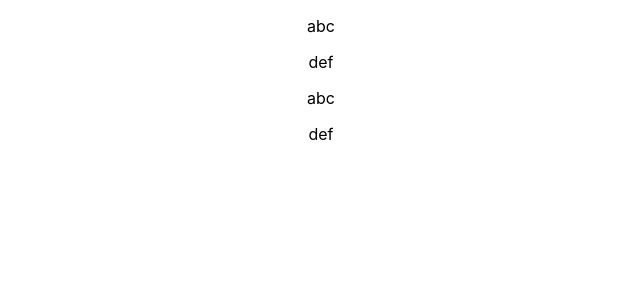
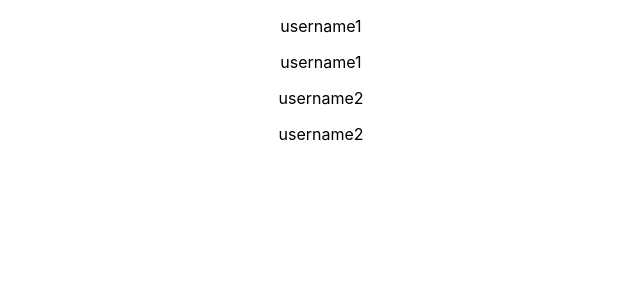
Before and after one commit to marboleda/react-base-syntax-assignment, a React (Create React App) app: page / in a window 1280 px wide. Shown: the top 300 px of the page, without its empty margins (319-959 px from the left). Built offline with nearby package versions, Linux system fonts and the light colour scheme.

Commit message:
Pass a username (of your choice) to UserOutput via props and display it there

```diff
--- a/src/App.js
+++ b/src/App.js
@@ -5,8 +5,8 @@ import UserOutput from './UserOutput/UserOutput'
 function App() {
   return (
     <div className="App">
-      <UserOutput />
-      <UserOutput />
+      <UserOutput username="username1" />
+      <UserOutput username="username2" />
     </div>
   );
 }
--- a/src/UserOutput/UserOutput.js
+++ b/src/UserOutput/UserOutput.js
@@ -3,8 +3,8 @@ import React from 'react';
 const userOutput = (props) => {
     return (
         <div className="userOutput">
-            <p>abc</p>
-            <p>def</p>
+            <p>{props.username}</p>
+            <p>{props.username}</p>
         </div>
     )
 }
```
